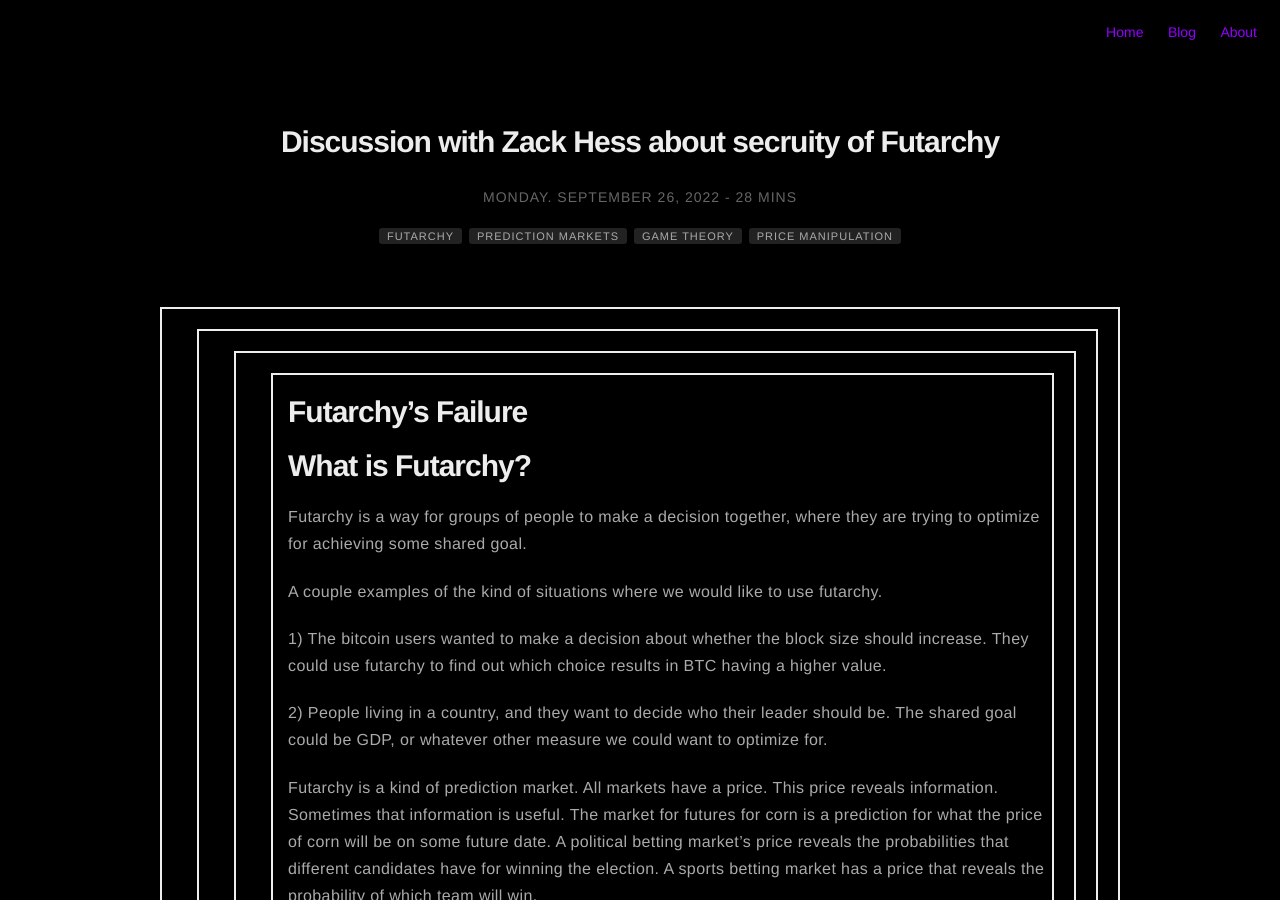
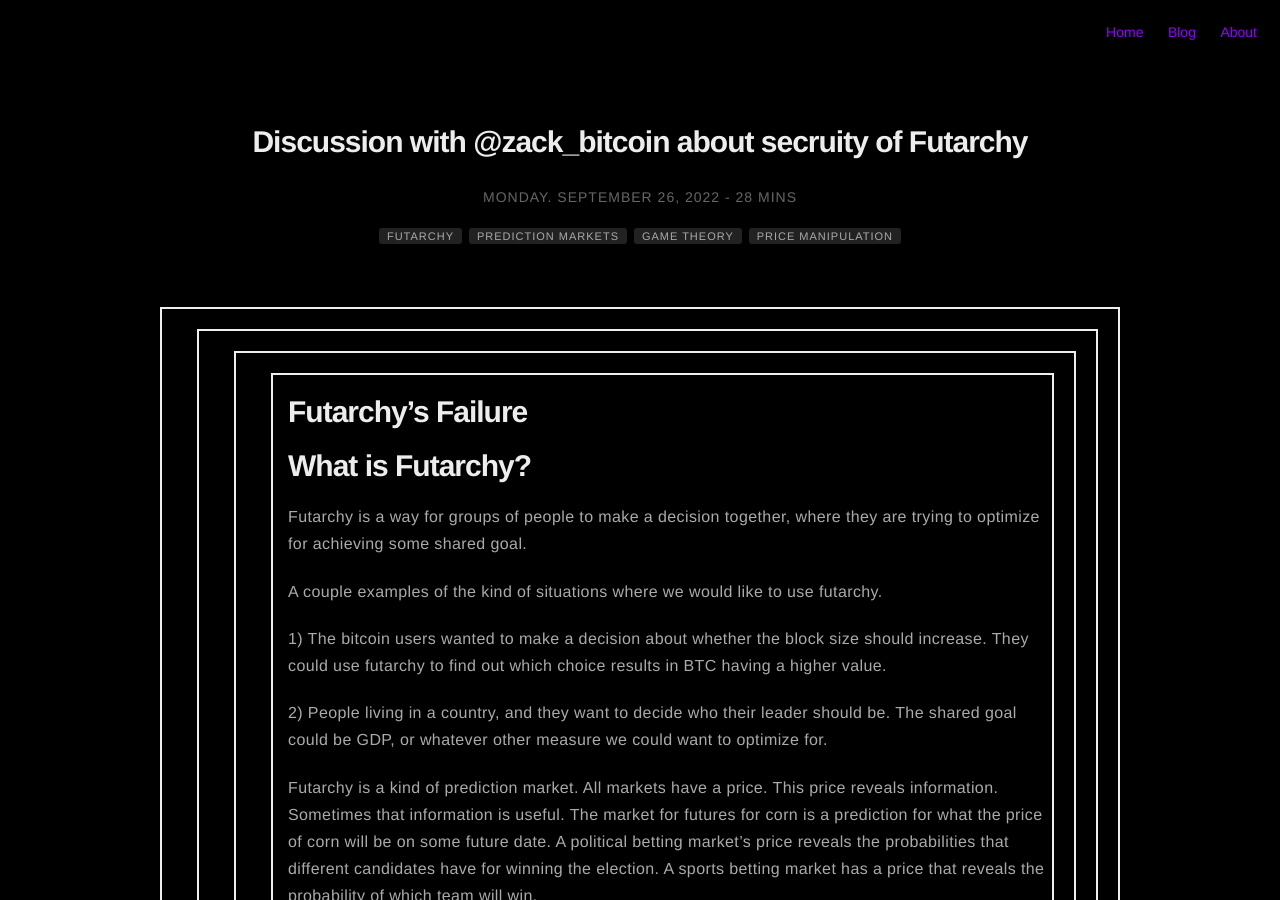
Before and after one commit to distbit0/distbit.xyz, a Jekyll site: the page built from _posts/2022-09-26-discussion-with-Zack-Bitcoin-on-problems-with-futarchy.md, in a window 1280 px wide and 900 px high. Built offline with Jekyll 4.4.1, drawn with Linux system fonts in a browser that asks for light colours; nearby versions of some CDN libraries; comment, search, counter and statistics services are not loaded.

Commit message:
Update and rename 2022-09-26-discussion-with-Zack-Hess-on-problems-with-futarchy.md to 2022-09-26-discussion-with-Zack-Bitcoin-on-problems-with-futarchy.md

```diff
--- a/_posts/2022-09-26-discussion-with-Zack-Hess-on-problems-with-futarchy.md
+++ b/_posts/2022-09-26-discussion-with-Zack-Bitcoin-on-problems-with-futarchy.md
@@ -1,5 +1,5 @@
 ---
-title: "Discussion with Zack Hess about secruity of Futarchy"
+title: "Discussion with @zack_bitcoin about secruity of Futarchy"
 layout: post
 date: 2022-09-26 00:00
 image: /assets/images/markdown.jpg
@@ -11,7 +11,7 @@ tag:
 - Price manipulation
 category: blog
 author: distbit
-description: An on-going discussion with Zack Hess about the security of Futarchy against price manipulation attacks
+description: An on-going discussion with @zack_bitcoin about the security of Futarchy against price manipulation attacks
 ---
 
 >>>>Futarchy's Failure
```
